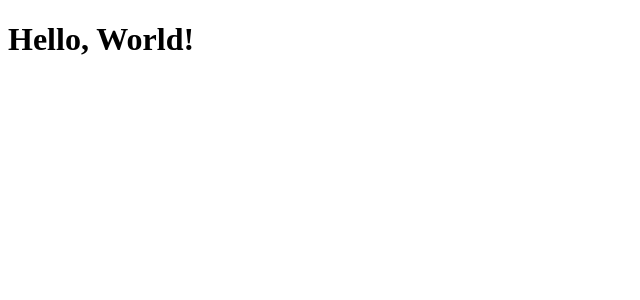
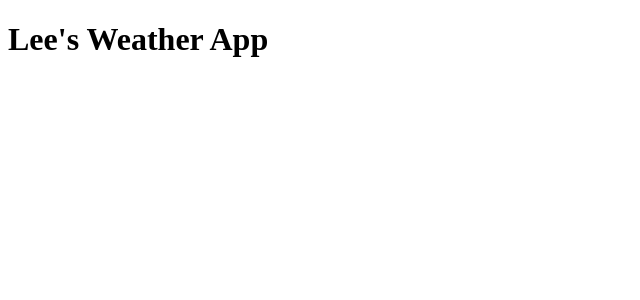
Before and after one commit to Drinkwater32/basic_weather_app, a React (Create React App) app: page / in a window 1280 px wide. Shown: the top 300 px of the page, without its empty margins (0-640 px from the left). Built offline with nearby package versions, Linux system fonts and the light colour scheme; the HTML template or start-up script is replaced by a standard one.

Commit message:
adjusting text on the home page test

```diff
--- a/src/App.js
+++ b/src/App.js
@@ -2,7 +2,7 @@ function App() {
   return (
     <div className="App">
       <header className="App-header">
-        <h1>Hello, World!</h1>
+        <h1>Lee's Weather App</h1>
       </header>
     </div>
   );
```
Also changed, not shown: 1 other file (tests, documents, lock files or other folders).
